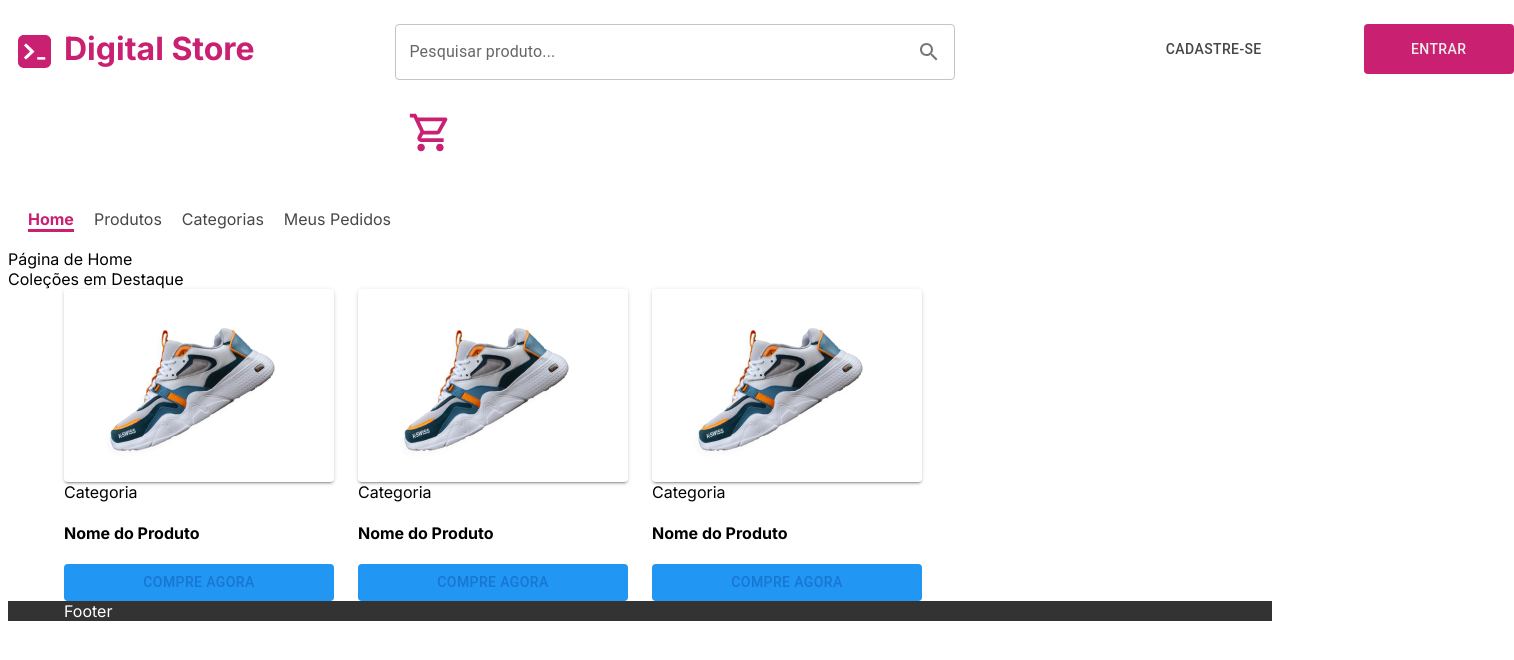
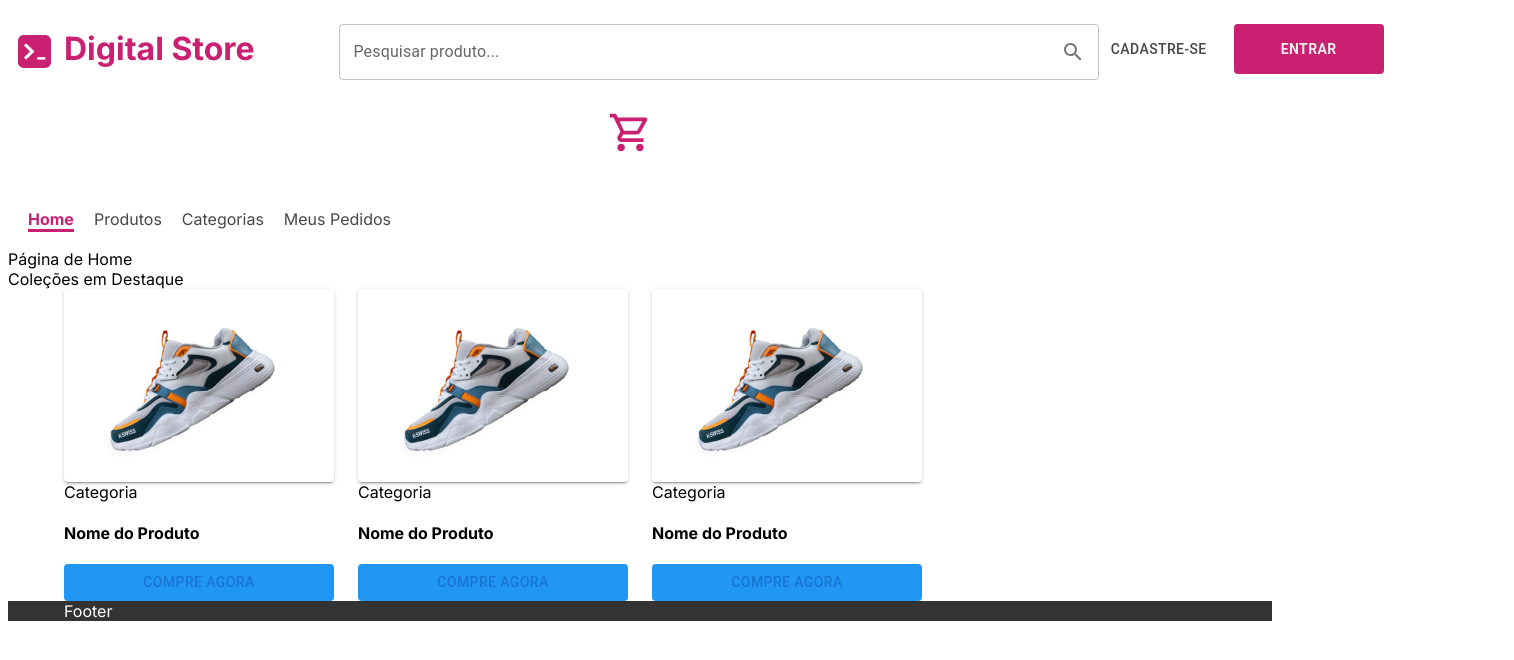
Before and after one commit to maiaaraujo/Digital_Store, a React (Create React App) app in the folder front/: page / in a window 1280 px wide. Shown: the top 660 px of the page, 1514 px wide, since content can reach past the window. Built offline with nearby package versions, Linux system fonts and the light colour scheme; a web font is replaced by a local one.

Commit message:
navbar css

```diff
--- a/front/src/components/Navbar/styles.css
+++ b/front/src/components/Navbar/styles.css
@@ -17,7 +17,7 @@
     width: 45px;
     height: 45px;
     color: #C92071;
-    margin-left: 400px;
+    margin-left: 600px;
     margin-top: 20px;
 }
 
@@ -26,26 +26,27 @@
     margin-top: 27px;
 }
 
-.input {
+.navbar .input {
     left: 20%;
-    width: 200%;
+    width: 250%;
     top: 20%;
     color: #edede9;
 }
 
 .navbar .botao {
+    font-weight: bold;
     background-color: #C92071;
     color: #edede9;
     width: 150px;
     height: 50px;
-    left: 250%;
+    left: 350%;
     top: 20%;
 }
 
 .navbar .botao1 {
     width: 150px;
     height: 50px;
-    left: 200%;
+    left: 350%;
     top: 20%;
     color: #474747;
 }
```
